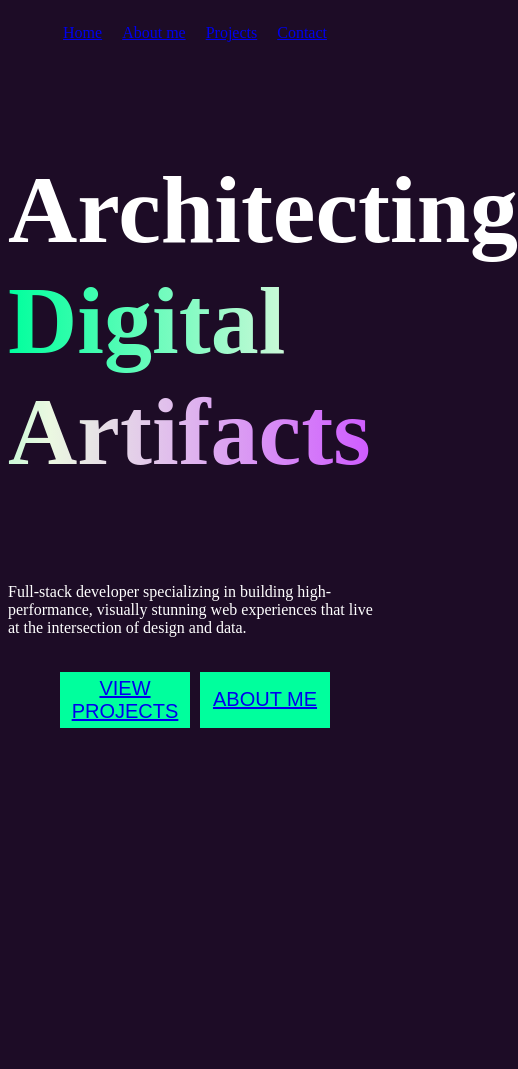
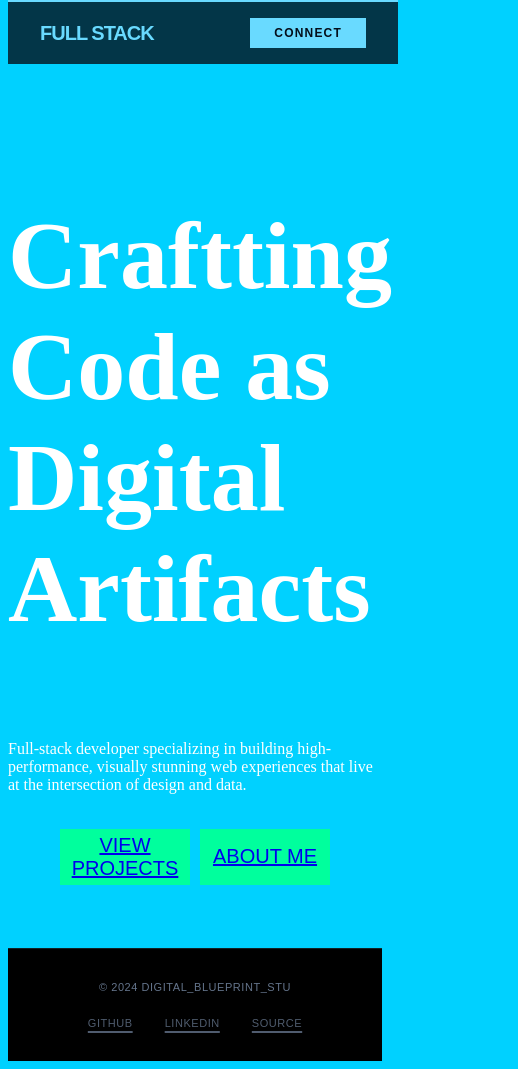
Before and after one commit to uno21858/ClaseWeb, a React (Vite) app: page / in a window 390 px wide. Shown: the whole page, 518 px wide, since content can reach past the window. Before the commit the page ends 844 px from the top, so only its background shows below. Built offline with nearby package versions, Linux system fonts and the light colour scheme.

Commit message:
footer y navbar arreglados

```diff
--- a/src/App.css
+++ b/src/App.css
@@ -1,5 +1,5 @@
 body {
-    background-color: #1D0C26;
+    background-color: #00d1ff;
     color: white;
     font-family: ari, serif ;
 }
--- a/src/App.jsx
+++ b/src/App.jsx
@@ -1,15 +1,10 @@
 import './App.css'
-import Navbar from "./components/Navbar.jsx";
 import Hero from "./components/Hero.jsx";
 
 function App() {
 
     return (
-        <>
-            <Navbar>
-                <Hero></Hero>
-            </Navbar>
-        </>
+        <Hero />
     )
 }
 
--- /dev/null
+++ b/src/components/Footer.css
@@ -0,0 +1,50 @@
+.footer {
+    background: #000000;
+    border-top: 1px solid rgba(105, 218, 255, 0.15);
+    display: flex;
+    flex-direction: column;
+    justify-content: space-between;
+    align-items: center;
+    padding: 2rem 3rem;
+    width: 100%;
+    box-sizing: border-box;
+    gap: 1.5rem;
+}
+
+.footer-copy {
+    color: #64748b;
+    font-family: 'Space Grotesk', sans-serif;
+    text-transform: uppercase;
+    font-size: 0.6875rem;
+    letter-spacing: 0.05em;
+}
+
+.footer-links {
+    display: flex;
+    gap: 2rem;
+}
+
+.footer-links a {
+    color: #64748b;
+    font-family: 'Space Grotesk', sans-serif;
+    text-transform: uppercase;
+    font-size: 0.6875rem;
+    letter-spacing: 0.05em;
+    text-decoration: underline;
+    text-decoration-thickness: 2px;
+    text-underline-offset: 4px;
+    opacity: 0.8;
+    transition: color 0.3s, opacity 0.3s;
+}
+
+.footer-links a:hover {
+    color: #67bafd;
+    opacity: 1;
+}
+
+@media (min-width: 768px) {
+    .footer {
+        flex-direction: row;
+        gap: 0;
+    }
+}
--- /dev/null
+++ b/src/components/Footer.jsx
@@ -0,0 +1,18 @@
+import './Footer.css'
+
+function Footer() {
+    return (
+        <footer className="footer">
+            <div className="footer-copy">
+                © 2024 DIGITAL_BLUEPRINT_STU
+            </div>
+            <div className="footer-links">
+                <a href="#">GitHub</a>
+                <a href="#">LinkedIn</a>
+                <a href="#">Source</a>
+            </div>
+        </footer>
+    );
+}
+
+export default Footer;
--- a/src/components/Hero.jsx
+++ b/src/components/Hero.jsx
@@ -5,7 +5,7 @@ const Hero = () => {
     return (
         <div>
             <p className="main-text">
-                Architecting <span className="secondary-text">Digital Artifacts</span>
+                Craftting Code as  <span className="Digital Art">Digital Artifacts</span>
             </p>
             <p>
                 Full-stack developer specializing in building high-performance, visually
--- /dev/null
+++ b/src/components/Layout.jsx
@@ -0,0 +1,16 @@
+import Navbar from "./Navbar.jsx";
+import Footer from "./Footer.jsx";
+import { Outlet } from "react-router";
+
+const Layout = () => {
+    return (
+        <>
+            <Navbar>
+                <Outlet />
+            </Navbar>
+            <Footer />
+        </>
+    )
+}
+
+export default Layout;
--- a/src/components/Navbar.css
+++ b/src/components/Navbar.css
@@ -1,13 +1,96 @@
-.container-navbar{
+.navbar {
+    position: fixed;
+    top: 0;
+    width: 100%;
+    z-index: 50;
+    background: rgba(4, 15, 27, 0.8);
+    backdrop-filter: blur(24px);
+    -webkit-backdrop-filter: blur(24px);
+    border-top: 2px solid #69daff;
     display: flex;
-    justify-content: center;
-    align-content: center;
+    justify-content: space-between;
+    align-items: center;
+    padding: 1rem 2rem;
+    max-width: 100%;
+    margin: 0 auto;
+    box-sizing: border-box;
 }
 
-.links{
+.navbar-logo {
+    font-size: 1.25rem;
+    font-weight: 700;
+    letter-spacing: -0.05em;
+    color: #69daff;
+    text-transform: uppercase;
+    font-family: 'Space Grotesk', sans-serif;
+}
+
+.navbar-links {
     display: flex;
-    justify-content: center;
     align-items: center;
+    gap: 2rem;
+}
+
+.nav-link {
+    color: #94a3b8;
+    font-weight: 500;
+    font-family: 'Space Grotesk', sans-serif;
+    letter-spacing: -0.025em;
+    text-decoration: none;
+    transition: color 0.3s;
+}
+
+.nav-link:hover {
+    color: #67bafd;
+}
+
+.nav-link.active {
+    color: #69daff;
+    border-bottom: 2px solid #69daff;
+    padding-bottom: 0.25rem;
+}
+
+.navbar-actions {
+    display: flex;
+    align-items: center;
+    gap: 1rem;
+}
+
+.nav-icon {
+    color: #94a3b8;
     cursor: pointer;
-    gap: 20px;
+    transition: color 0.3s;
 }
+
+.nav-icon:hover {
+    color: #67bafd;
+}
+
+.nav-connect-btn {
+    background: #69daff;
+    color: #040f1b;
+    padding: 0.5rem 1.5rem;
+    font-weight: 700;
+    text-transform: uppercase;
+    font-size: 0.75rem;
+    letter-spacing: 0.1em;
+    border: none;
+    cursor: pointer;
+    transition: transform 0.15s ease-in-out;
+}
+
+.nav-connect-btn:hover {
+    transform: scale(0.95);
+}
+
+.navbar-content {
+    padding-top: 6rem;
+    min-height: 100vh;
+}
+
+/* Hide links on mobile */
+@media (max-width: 768px) {
+    .navbar-links {
+        display: none;
+    }
+}
--- a/src/components/Navbar.jsx
+++ b/src/components/Navbar.jsx
@@ -1,26 +1,40 @@
 import './Navbar.css'
-import {Link} from "react-router";
+import {Link, useLocation} from "react-router";
 
 const Navbar = ({children}) => {
+    const location = useLocation();
+
+    const links = [
+        {to: '/home', label: 'Bio'},
+        {to: '/Projects', label: 'Projects'},
+        {to: '/AboutMe', label: 'Experience'},
+        {to: '/Contact', label: 'Contact me'},
+    ];
+
     return (
         <>
-            <div className={'container-navbar'}>
-                <div className={'links'}>
-                    <p>
-                        <Link to={'/home'}>Home</Link>
-                    </p>
-                    <p>
-                        <Link to={'/AboutMe'}>About me</Link>
-                    </p>
-                    <p>
-                        <Link to={'/Projects'}>Projects</Link>
-                    </p>
-                    <p>
-                        <Link to={'/Contact'}>Contact</Link>
-                    </p>
+            <nav className="navbar">
+                <div className="navbar-logo">
+                    Full Stack
                 </div>
-            </div>
-            {children}
+                <div className="navbar-links">
+                    {links.map(link => (
+                        <Link
+                            key={link.to}
+                            to={link.to}
+                            className={`nav-link ${location.pathname === link.to ? 'active' : ''}`}
+                        >
+                            {link.label}
+                        </Link>
+                    ))}
+                </div>
+                <div className="navbar-actions">
+                    <button className="nav-connect-btn">Connect</button>
+                </div>
+            </nav>
+            <main className="navbar-content">
+                {children}
+            </main>
         </>
     )
 }
--- a/src/main.jsx
+++ b/src/main.jsx
@@ -7,16 +7,19 @@ import Home from './pages/Home.jsx';
 import AboutMe from "./pages/About-Me.jsx";
 import Projects from "./pages/Projects.jsx";
 import Contact from "./pages/Contact.jsx";
+import Layout from "./components/Layout.jsx";
 
 createRoot(document.getElementById('root')).render(
     <StrictMode>
         <BrowserRouter>
             <Routes>
-                <Route path="/" element={<App />} />
-                <Route path="/home" element={<Home />} />
-                <Route path="/AboutMe" element={<AboutMe />} />
-                <Route path="/Projects" element={<Projects />} />
-                <Route path="/Contact" element={<Contact />} />
+                <Route element={<Layout />}>
+                    <Route path="/" element={<App />} />
+                    <Route path="/home" element={<Home />} />
+                    <Route path="/AboutMe" element={<AboutMe />} />
+                    <Route path="/Projects" element={<Projects />} />
+                    <Route path="/Contact" element={<Contact />} />
+                </Route>
             </Routes>
         </BrowserRouter>
     </StrictMode>,
--- a/src/pages/About-Me.jsx
+++ b/src/pages/About-Me.jsx
@@ -4,9 +4,9 @@ import {Link} from "react-router";
 const AboutMe = () => {
     return (
         <>
-        <h1>About me</h1>
+        <h1>Experience</h1>
             <p>
-                <Link to={'/'}>Return</Link>
+                <Link to={'/'}>Experience</Link>
             </p>
 
         </>
```
Also changed, not shown: 1 other file (tests, documents, lock files or other folders).
